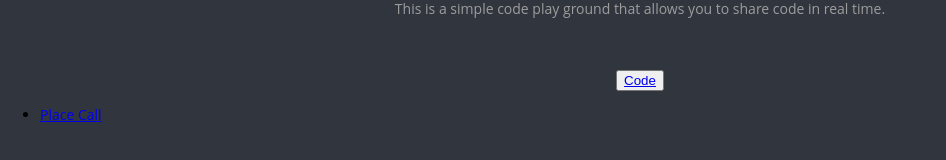
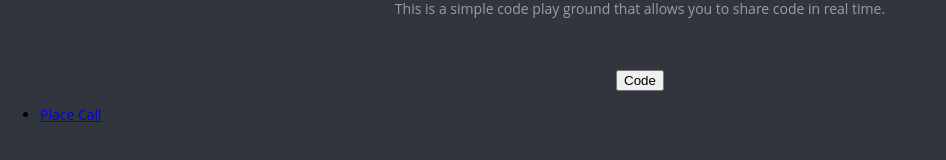
Before and after one commit to juliushsu07/letsCode, a React (Create React App) app: page / in a window 1280 px wide. Shown: the part 201-361 px from the top of the page, without its empty margins (0-946 px from the left). Built offline with nearby package versions, Linux system fonts and the light colour scheme.

Commit message:
made code button in index inside link tag

```diff
--- a/src/Welcome.js
+++ b/src/Welcome.js
@@ -17,7 +17,7 @@ export class Welcome extends Component {
         <Jumbotron align="middle" className="bsStyle">
           <h1>let's Code</h1><br/>
           <p>This is a simple code play ground that allows you to share code in real time.</p><br/><br/>
-          <Button bsStyle="default" bsSize="large"><Link to={roomIdGenerator()}>Code</Link></Button>
+          <Link to={roomIdGenerator()}><Button bsStyle="default" bsSize="large">Code</Button></Link>
         </Jumbotron>
     );
   }
```
